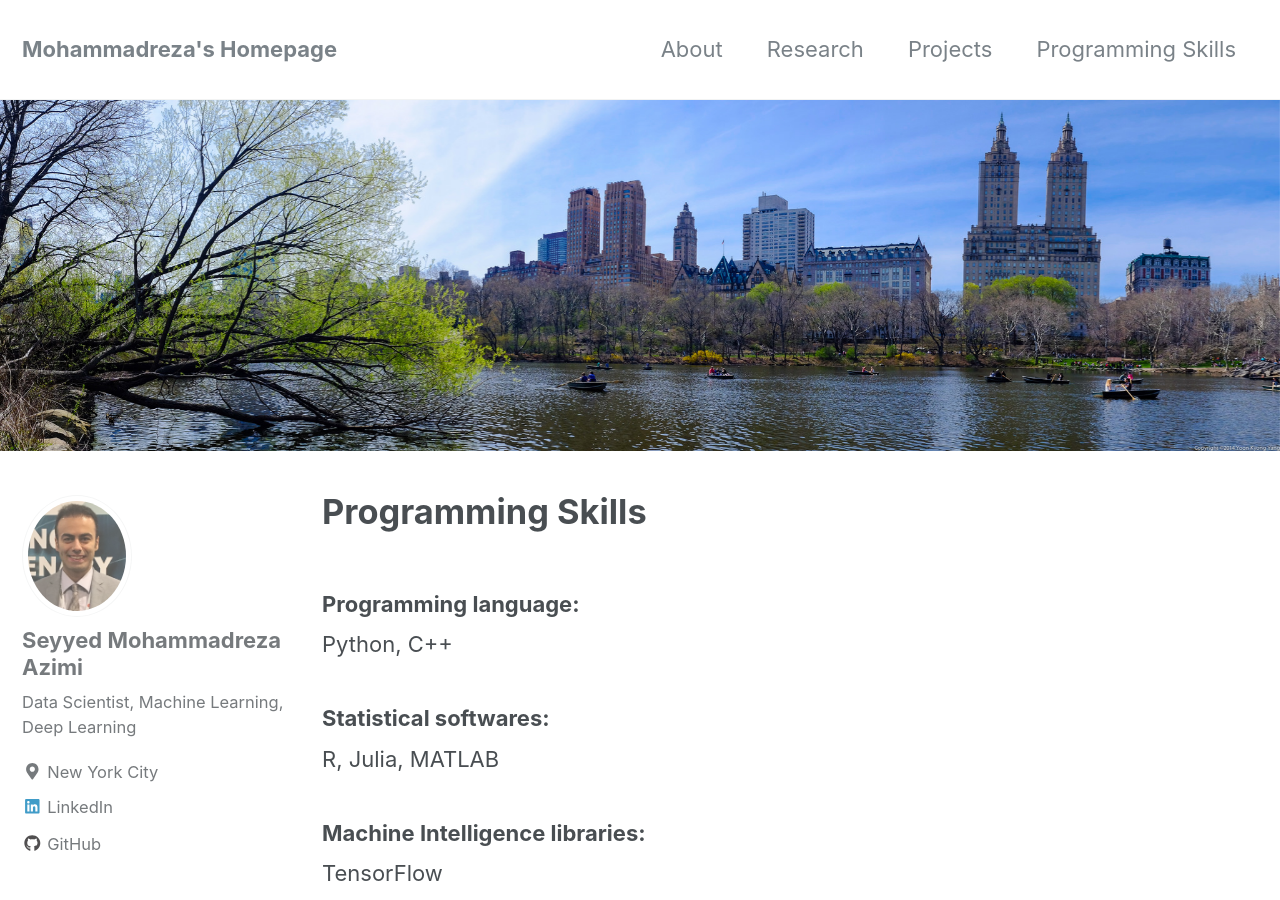
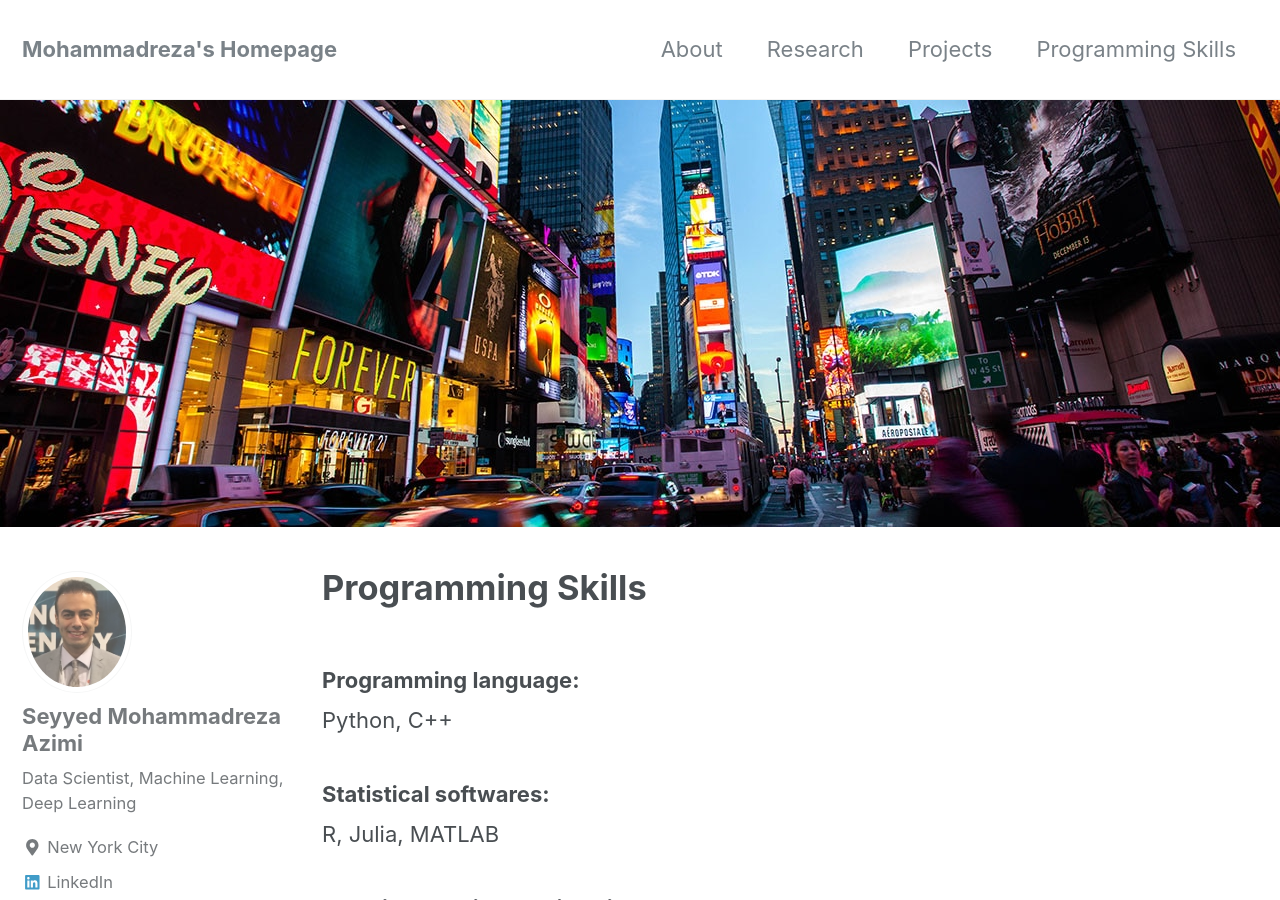
Before and after one commit to MohammadrezaAzimi/MohammadrezaAzimi.github.io, a Jekyll site: the page built from _pages/comp-skills.md, in a window 1280 px wide and 900 px high. Built offline with Jekyll 4.4.1, drawn with Linux system fonts in a browser that asks for light colours; nearby versions of some CDN libraries.

Commit message:
new git hub

```diff
--- a/_pages/comp-skills.md
+++ b/_pages/comp-skills.md
@@ -2,7 +2,7 @@
 title: "Programming Skills"
 permalink: /prog-skills/
 header:
-  image: "/images/central-park-panarama.jpg"
+  image: "/images/TimesSquare.jpg"
 
 ---
 
```
Also changed, not shown: _pages/re.md (+1 -1 lines), images/TimesSquare.jpg (added), 1 other file.
